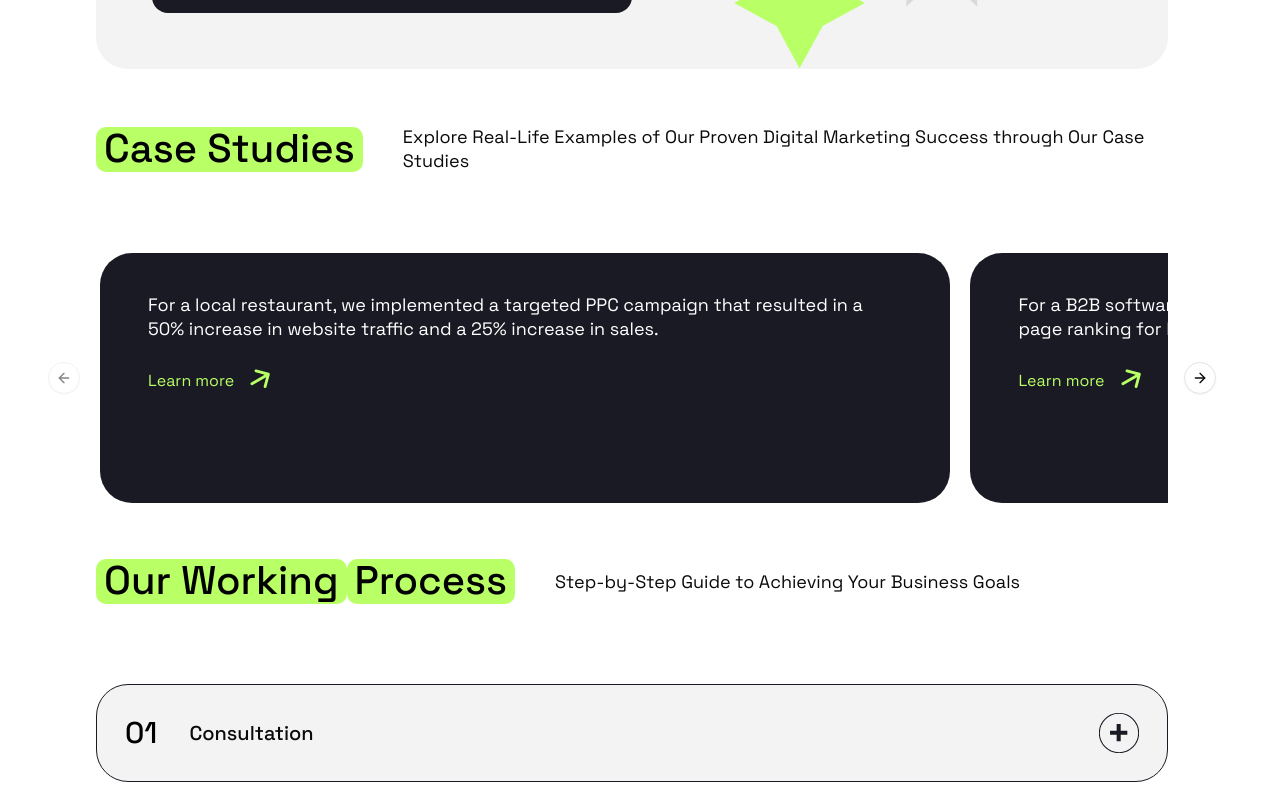
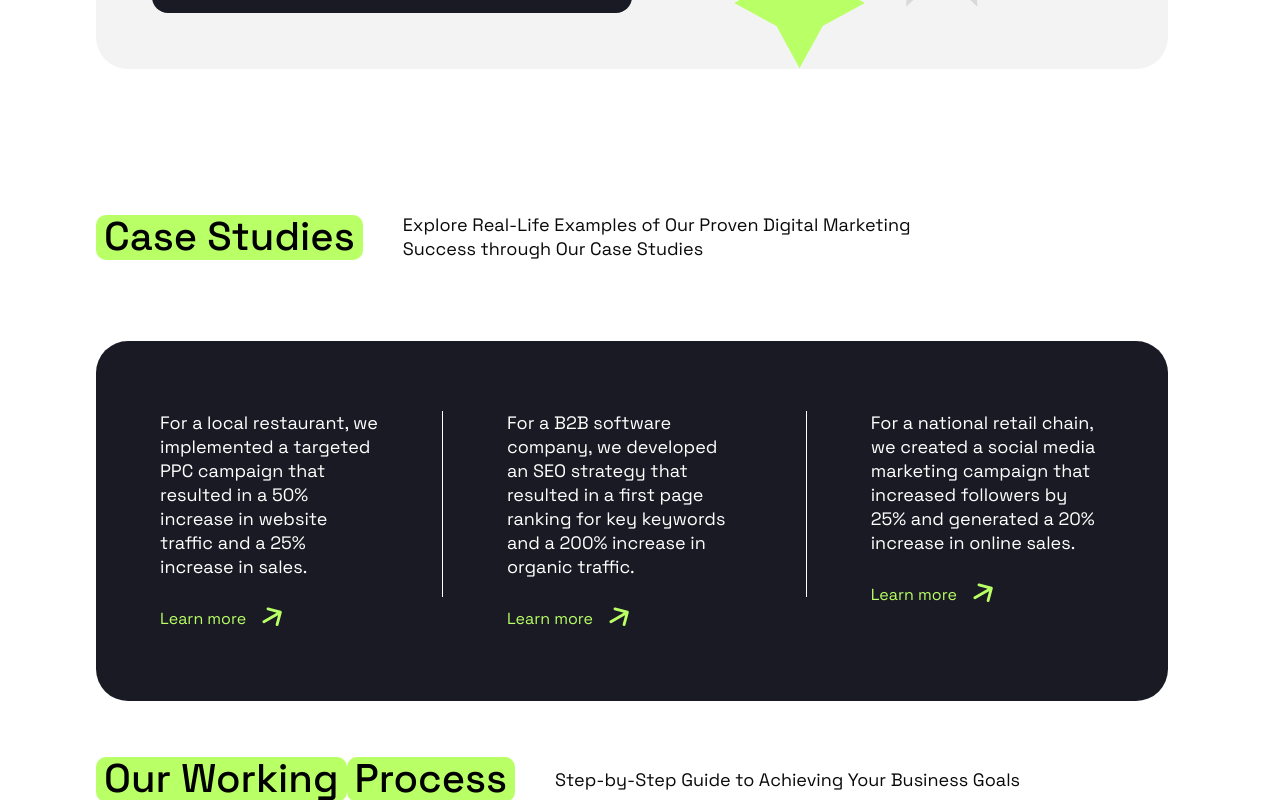
Before and after one commit to moSaeed15/analytics-landing-page, a Next.js app: page / in a window 1280 px wide. Shown: the part 2340-3140 px from the top of the page. Built offline with nearby package versions, Linux system fonts and the light colour scheme.

Commit message:
case studies section responsivness

```diff
--- a/src/components/Section.tsx
+++ b/src/components/Section.tsx
@@ -4,12 +4,19 @@ interface SectionProps {
   title: string;
   subtitle?: string;
   description: string;
+  className: string;
   children: React.ReactNode;
 }
 
-const Section = ({ title, subtitle, description, children }: SectionProps) => {
+const Section = ({
+  title,
+  subtitle,
+  description,
+  className,
+  children,
+}: SectionProps) => {
   return (
-    <section className="padding-x ">
+    <section className={`padding-x ${className}`}>
       <div className="flex flex-col lg:flex-row mb-20">
         <h2 className="green-title text-center self-center lg:text-start">
           {title}
@@ -17,7 +24,7 @@ const Section = ({ title, subtitle, description, children }: SectionProps) => {
         {subtitle && (
           <h2 className="green-title text-center  self-center">{subtitle}</h2>
         )}
-        <p className="mt-7 mb-10 lg:mt-0 lg:mb-0 text-center lg:text-start lg:ml-10 max-w-prose self-center">
+        <p className="mt-7 mb-10 lg:mt-0 lg:mb-0 text-center lg:text-start lg:ml-10 max-w-prose xl:max-w-[50ch] self-center">
           {description}
         </p>
       </div>
--- a/src/components/case-studies/CaseStudies.tsx
+++ b/src/components/case-studies/CaseStudies.tsx
@@ -1,14 +1,17 @@
 import React from 'react';
 import CaseStudiesCards from './CaseStudiesCards';
 import Section from '../Section';
+import CaseStudiesDesktop from './CaseStudiesDesktop';
 
 const CaseStudies = () => {
   return (
     <Section
       title="Case Studies"
+      className="mt-32 xl:mt-36"
       description="Explore Real-Life Examples of Our Proven Digital Marketing Success through Our Case Studies"
     >
       <CaseStudiesCards />
+      <CaseStudiesDesktop />
     </Section>
   );
 };
--- a/src/components/case-studies/CaseStudiesCards.tsx
+++ b/src/components/case-studies/CaseStudiesCards.tsx
@@ -12,7 +12,7 @@ import CaseStudyCard from './CaseStudyCard';
 
 const CaseStudiesCards = () => {
   return (
-    <div className=" ">
+    <div className="lg:hidden ">
       <Carousel>
         <CarouselContent>
           {caseStudies.map(caseStudy => (
--- /dev/null
+++ b/src/components/case-studies/CaseStudiesDesktop.tsx
@@ -0,0 +1,35 @@
+import { caseStudies } from '@/constants';
+import Image from 'next/image';
+import Link from 'next/link';
+import React from 'react';
+
+const CaseStudiesDesktop = () => {
+  return (
+    <div className="lg:flex bg-dark hidden py-[70px] px-16 text-white rounded-4xl">
+      {caseStudies.map((caseStudy, index) => (
+        <>
+          <div className="flex flex-col" key={caseStudy.id}>
+            <p>{caseStudy.description}</p>
+            <Link href="" className="text-green flex gap-4 mt-7">
+              Learn more
+              <Image
+                src="/icons/arrow-green.svg"
+                width={20}
+                height={20}
+                alt="arrow"
+                className="h-5 w-5"
+              />
+            </Link>
+          </div>
+          {caseStudies.length - 1 !== index && (
+            <span
+              className={` block h-[186px]  bg-white transition-all duration-500  w-1 mx-16`}
+            ></span>
+          )}
+        </>
+      ))}
+    </div>
+  );
+};
+
+export default CaseStudiesDesktop;
```
